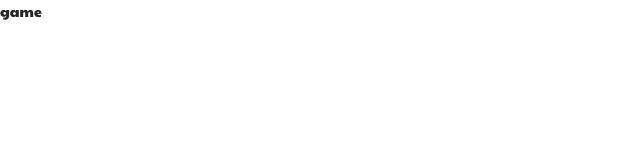
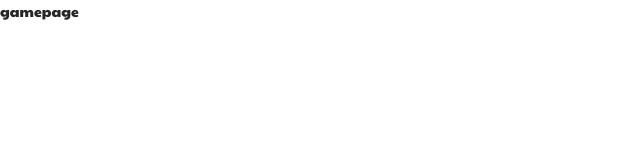
Before and after one commit to ThiagoSaviR/itsMeMario, a React (Create React App) app: page /game in a window 1280 px wide. Shown: the top 160 px of the page, without its empty margins (0-640 px from the left). Built offline with nearby package versions, Linux system fonts and the light colour scheme.

Commit message:
fix: fix router

```diff
--- a/src/App.tsx
+++ b/src/App.tsx
@@ -1,20 +1,15 @@
-import React from "react";
-import { Route, Routes } from "react-router-dom";
 import GlobalStyle from "./styles/globalStyles";
+import Router from "./router/routes";
+import { PlayerProvider } from "./contexts/playerContext";
 
-import { PlayerProvider } from "./contexts/playerContext";
-import MainPage from "./pages/mainPage";
-import Game from "./pages/game";
+
 
 function App() {
   return (
     <>
       <PlayerProvider>
         <GlobalStyle />
-        <Routes>
-          <Route path="/" element={<MainPage />} />
-          <Route path="/game" element={<Game />} />
-        </Routes>
+        <Router />
       </PlayerProvider>
     </>
   );
--- a/src/pages/game/index.tsx
+++ b/src/pages/game/index.tsx
@@ -1,7 +1,7 @@
 
 const Game = () => {
   return (
-   <div>game</div>
+   <div>gamepage</div>
   );
 }
 
--- /dev/null
+++ b/src/router/routes.tsx
@@ -0,0 +1,15 @@
+import { Route, Routes } from "react-router-dom";
+
+import MainPage from "../pages/mainPage";
+import Game from "../pages/game";
+
+const Router = () => {
+    return (
+  <Routes>
+    <Route path="/" element={<MainPage />} />
+    <Route path="/game" element={<Game />} />
+  </Routes>
+    );
+};
+
+export default Router;
```
